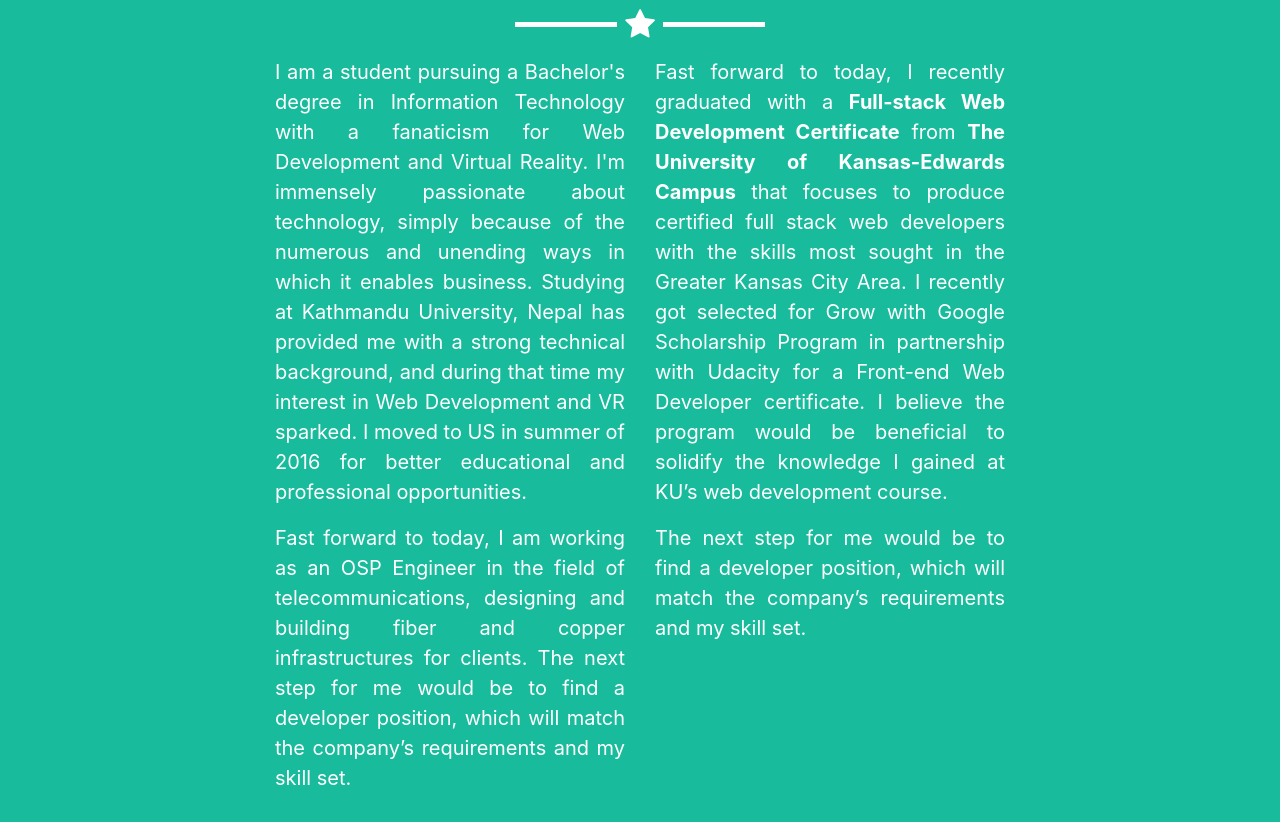
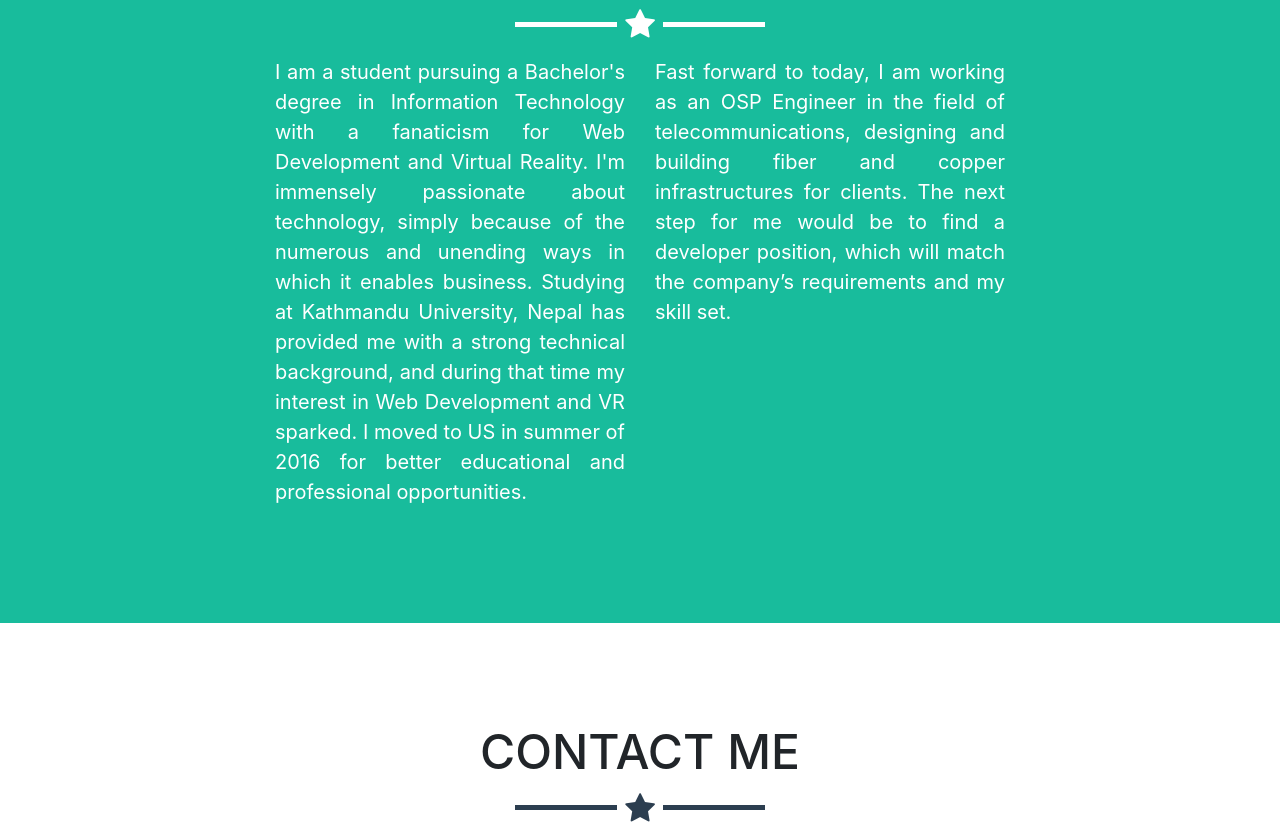
Before and after one commit to suman1713/Portfolio-awesome, a website with bundled scripts: page index.html in a window 1280 px wide. Shown: the part 2186-3008 px from the top of the page. Built offline with nearby package versions, Linux system fonts and the light colour scheme.

Commit message:
Update index.html

```diff
--- a/index.html
+++ b/index.html
@@ -204,19 +204,14 @@
 background, and during that time my interest in Web Development and VR sparked. I moved to US in summer of 2016 for
 better educational and professional opportunities.
 
-                    <p>Fast forward to today, I am working as an OSP Engineer in the field of telecommunications, designing and building fiber
-and copper infrastructures for clients. The next step for me would be to find a developer position, which will match the
-company’s requirements and my skill set.</p>
+
 
 
                 </div>
                 <div class="col-lg-4 mr-auto text-justify">
-                    <p>
-                        Fast forward to today, I recently graduated with a <b>Full-stack Web Development Certificate</b> from <b>The University of Kansas-Edwards Campus</b> that focuses to produce certified full stack web developers with the skills most sought in the Greater Kansas City Area. I recently got selected for Grow with Google Scholarship Program in partnership with Udacity for a Front-end Web Developer certificate. I believe the program would be beneficial to solidify the knowledge I gained at KU’s web development course.
-
-                    </p>
-                    <p>The next step for me would be to find a developer position, which will match the company’s requirements and my skill set. </p>
-                </div>
+                  <p>Fast forward to today, I am working as an OSP Engineer in the field of telecommunications, designing and building fiber
+and copper infrastructures for clients. The next step for me would be to find a developer position, which will match the
+company’s requirements and my skill set.</p> </div>
 
             </div>
         </div>
```
